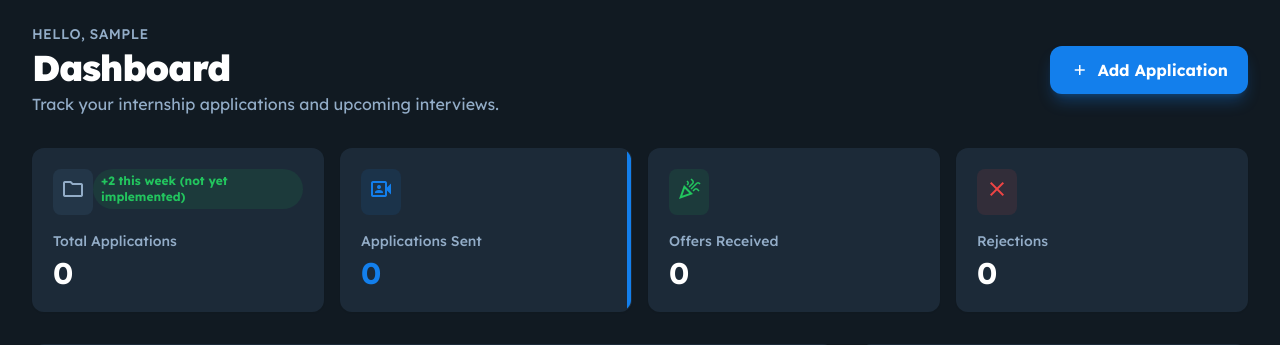
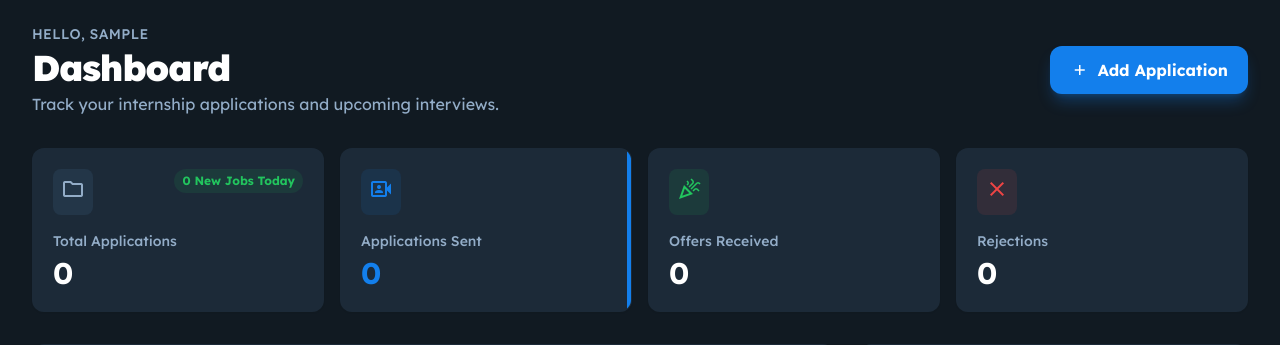
Before and after one commit to Syd7/ITrack, a Django app: page /dashboard in a window 1280 px wide. Shown: the part 65-410 px from the top of the page. Run offline with Django 5.2, Linux system fonts and the light colour scheme; the visitor is signed in with stand-in values (Sample User, id 1); data that the repository does not hold is empty; some libraries are stand-ins or nearby versions.

Commit message:
show total added jobs per day

```diff
--- a/iTrack/dashboard/templates/dashboard/dashboard.html
+++ b/iTrack/dashboard/templates/dashboard/dashboard.html
@@ -81,7 +81,7 @@
 <div class="p-2 rounded-lg bg-blue-50 dark:bg-[#233648] text-primary dark:text-[#93adc8]">
 <span class="material-symbols-outlined">folder</span>
 </div>
-<span class="text-xs font-bold text-green-500 bg-green-500/10 px-2 py-1 rounded-full">+2 this week (not yet implemented)</span>
+<span class="text-xs font-bold text-green-500 bg-green-500/10 px-2 py-1 rounded-full">{{new_jobs_today}} New Jobs Today</span>
 </div>
 <div>
 <p class="text-[#637588] dark:text-[#93adc8] text-sm font-medium">Total Applications</p>
--- a/iTrack/dashboard/views.py
+++ b/iTrack/dashboard/views.py
@@ -8,6 +8,10 @@ from django.shortcuts import render, redirect
 from django.contrib.auth import authenticate, login
 from django.http import HttpResponse
 from django.db.models import Count
+from django.utils import timezone
+from django.db.models import Count
+from datetime import timedelta
+
 
 
 
@@ -27,6 +31,8 @@ def dashboard_View(request):
     count_map = {c["status"]: c["count"] for c in counts}
 
     total = sum(count_map.values()) or 1  # prevent divide-by-zero
+    today = timezone.now().date()
+    new_jobs_today = jobs.filter(created_at__date=today).count()
 
     percent_map = {
         "interested": (count_map.get("interested", 0) / total) * 100,
@@ -43,6 +49,7 @@ def dashboard_View(request):
             "count_map": count_map,
             "percent_map": percent_map,
             "total_jobs": total_jobs,
+            "new_jobs_today": new_jobs_today,
         },
     )
 
```
